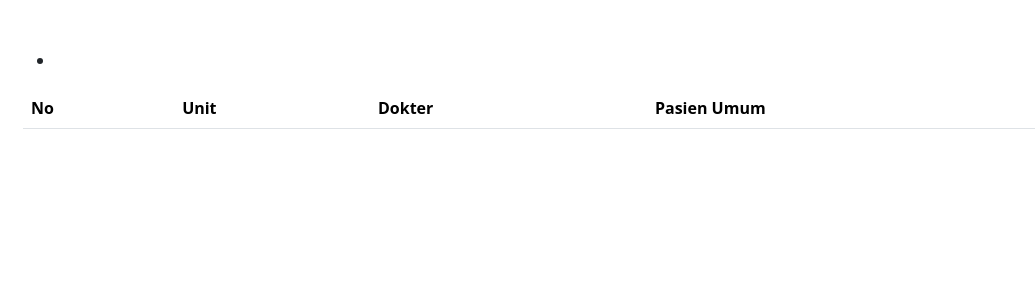
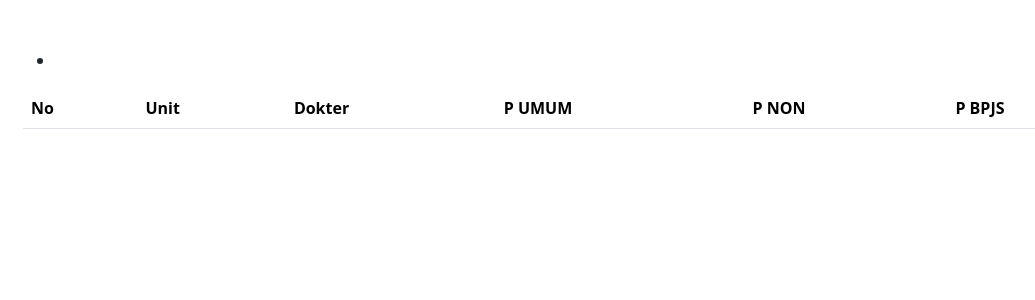
Before and after one commit to sandikabima/qustion, a PHP site: the page made by app/views/morning/rajal.php in a window 1280 px wide. Shown: the part 56-356 px from the top of the page, without its empty margins (59-1094 px from the left). Run offline with PHP 8.4, Linux system fonts and the light colour scheme; the template is opened without the code that fills it, so the values that code supplies are empty; some libraries are stand-ins or nearby versions.

Commit message:
mengubah isi master

```diff
--- a/app/views/morning/rajal.php
+++ b/app/views/morning/rajal.php
@@ -5,7 +5,9 @@
             <th>No</th>
             <th>Unit</th>
             <th>Dokter</th>
-            <th>Pasien Umum</th>
+            <th>P UMUM</th>
+            <th>P NON</th>
+            <th>P BPJS</th>
         </tr>
     </thead>
     <tbody>
```
